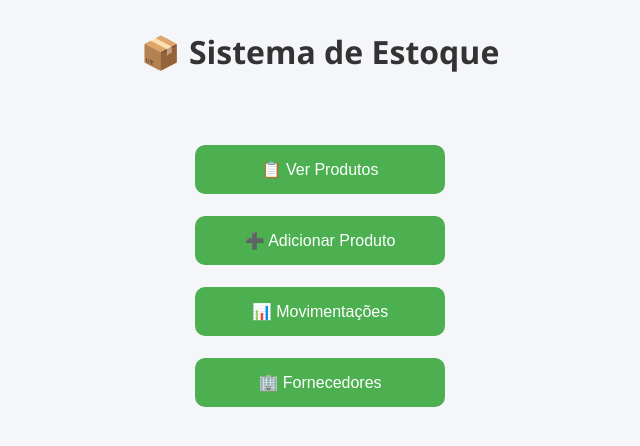
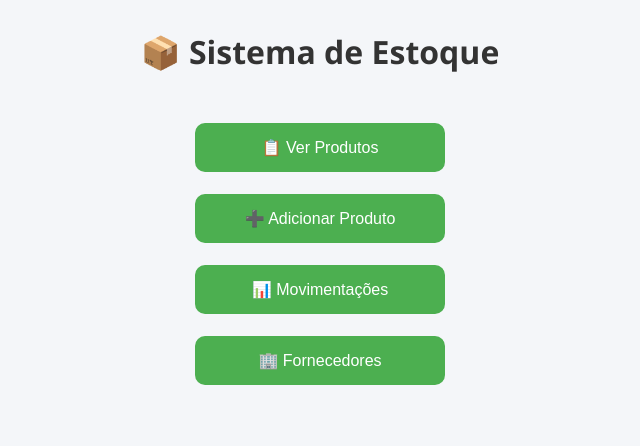
Before and after one commit to eltontanque-droid/sistema-estoque, a Flask app: page / in a window 1280 px wide. Shown: the top 446 px of the page, without its empty margins (320-960 px from the left). Run offline with Flask 3, Linux system fonts and the light colour scheme.

Commit message:
index atualizado

```diff
--- a/templates/index.html
+++ b/templates/index.html
@@ -3,6 +3,7 @@
 
 <head>
     <meta charset="UTF-8">
+    <meta name="viewport" content="width=device-width, initial-scale=1.0">
     <title>Sistema de Estoque</title>
 
     <!-- CSS -->
@@ -17,8 +18,6 @@
     <h1>📦 Sistema de Estoque</h1>
 
     <div class="container">
-
-        <br>
 
         <a href="{{ url_for('produtos') }}">
             <button>📋 Ver Produtos</button>
```
Also changed, not shown: static/manifest.json (added).
